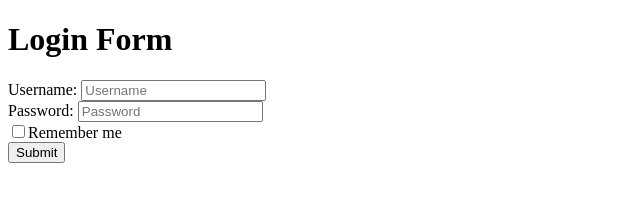
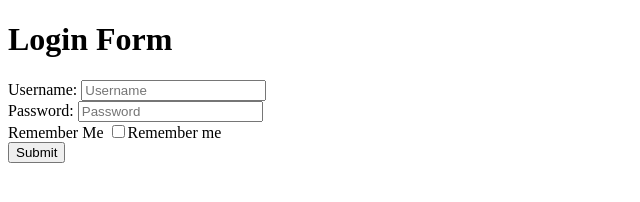
Before and after one commit to acciojob/remember-me-login-form-Arijitnaskar12, a website: page main.html in a window 1280 px wide. Shown: the whole page, without its empty margins (0-640 px from the left). Drawn offline with Linux system fonts and the light colour scheme.

Commit message:
created a submission

```diff
--- a/main.html
+++ b/main.html
@@ -16,6 +16,7 @@
 		<label for="password">Password:</label>
 		<input type="password" placeholder="Password" id="password">
 		<br>
+		<label for="checkbox">Remember Me</label>
 		<input type="checkbox" id="checkbox" value="Remember me">Remember me
 		<br>
 		<input type=submit  id="submit" value="Submit">
```
